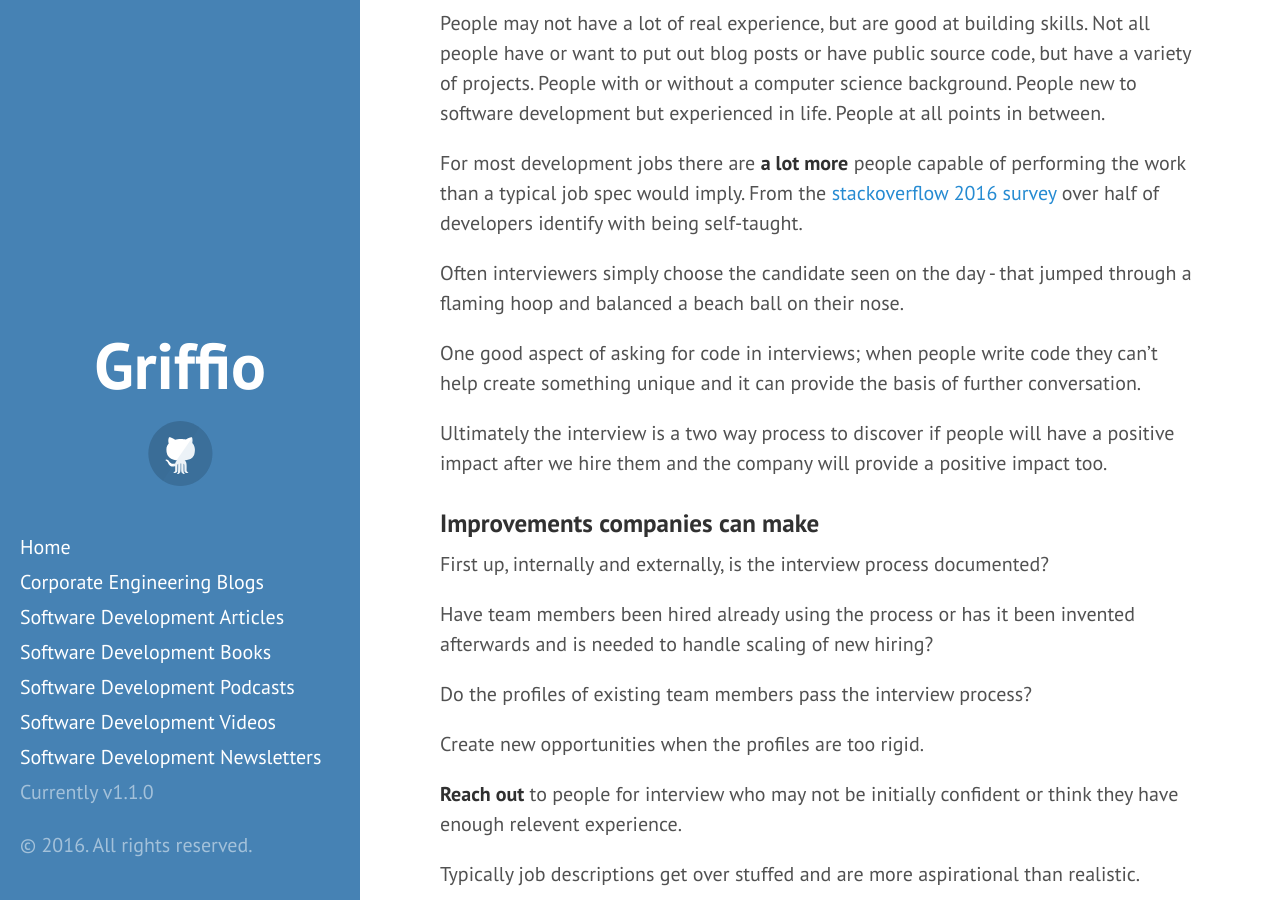
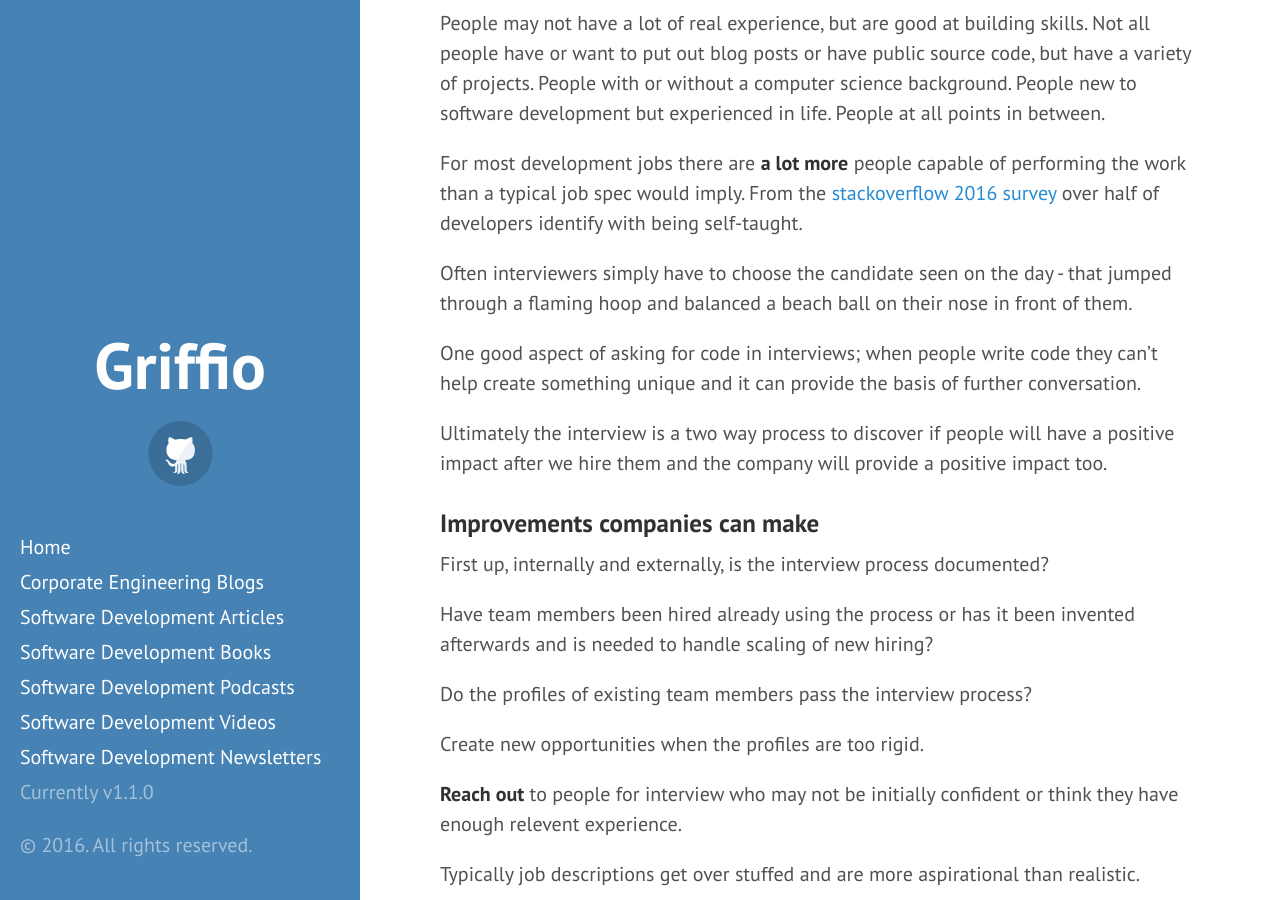
Before and after one commit to griffio/griffio.github.io, a Jekyll site: the page built from _posts/2016-06-12-Culture-Canaries-The-Interview-Coding-Challenge.md, in a window 1280 px wide and 900 px high, scrolled down 1035 px. Built offline with Jekyll 4.4.1, drawn with Linux system fonts in a browser that asks for light colours; some web fonts are replaced.

Commit message:
Update 2016-06-12-Culture-Canaries-The-Interview-Coding-Challenge.md

```diff
--- a/_posts/2016-06-12-Culture-Canaries-The-Interview-Coding-Challenge.md
+++ b/_posts/2016-06-12-Culture-Canaries-The-Interview-Coding-Challenge.md
@@ -29,7 +29,7 @@
 
 For most development jobs there are **a lot more** people capable of performing the work than a typical job spec would imply. From the [stackoverflow 2016 survey](http://stackoverflow.com/research/developer-survey-2016#developer-profile-education) over half of developers identify with being self-taught.
 
-Often interviewers simply choose the candidate seen on the day - that jumped through a flaming hoop and balanced a beach ball on their nose.
+Often interviewers simply have to choose the candidate seen on the day - that jumped through a flaming hoop and balanced a beach ball on their nose in front of them.
 
 One good aspect of asking for code in interviews; when people write code they can't help create something unique and it can provide the basis of further conversation.
 
```
